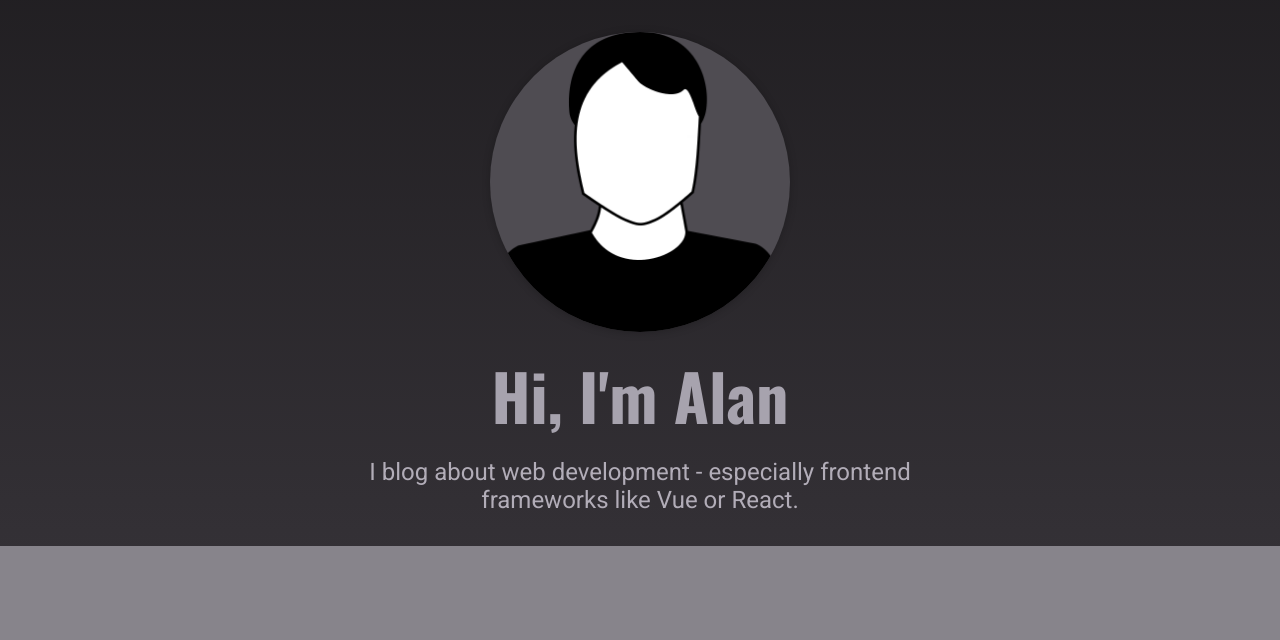
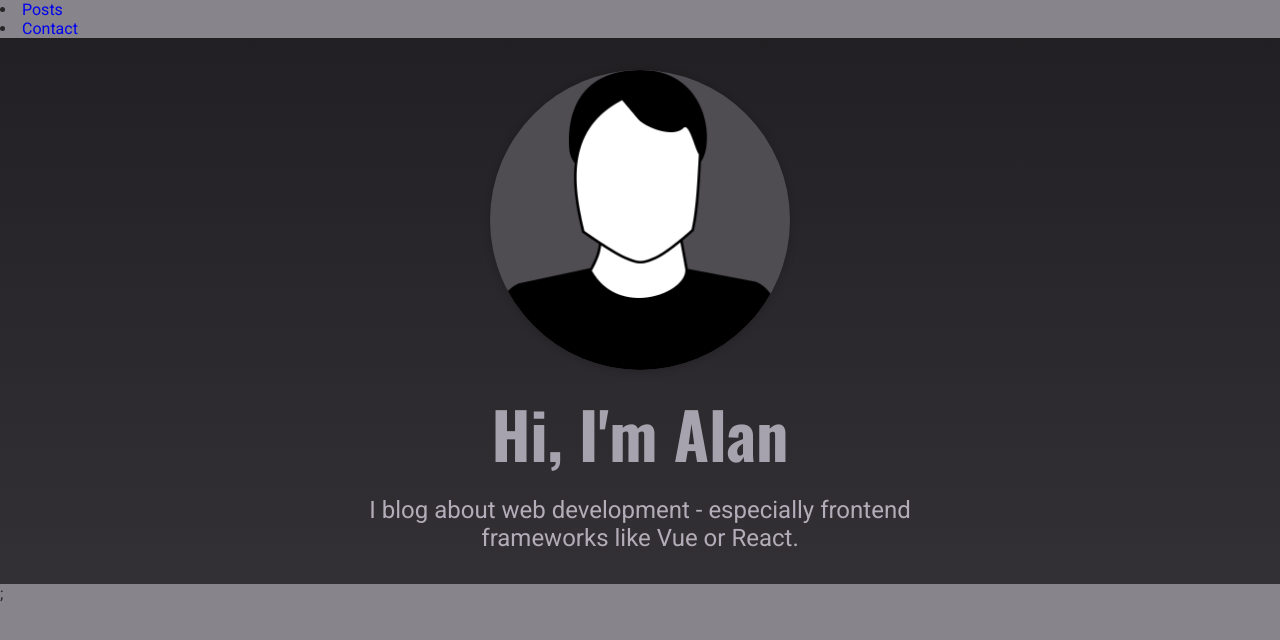
Before and after one commit to agradecki/next-blog-app, a Next.js app: page / in a window 1280 px wide. Shown: the top 640 px of the page. Built offline with nearby package versions, Linux system fonts and the light colour scheme.

Commit message:
implemented layout and navigation

```diff
--- /dev/null
+++ b/components/layout/layout.js
@@ -0,0 +1,12 @@
+import MainNavigation from "./main-navigation";
+
+function Layout(props) {
+  return (
+    <>
+      <MainNavigation />
+      <main>{props.children}</main>
+    </>
+  );
+}
+
+export default Layout;
--- /dev/null
+++ b/components/layout/logo.js
@@ -0,0 +1,3 @@
+function Logo() {}
+
+export default Logo;
--- /dev/null
+++ b/components/layout/main-navigation.js
@@ -0,0 +1,24 @@
+import Logo from "./logo";
+import Link from "next/link";
+
+function MainNavigation() {
+  return (
+    <header>
+      <Link href="/">
+        <a>
+          <Logo />
+        </a>
+      </Link>
+      <nav>
+        <li>
+          <Link href="/posts">Posts</Link>
+        </li>
+        <li>
+          <Link href="/contact">Contact</Link>
+        </li>
+      </nav>
+    </header>
+  );
+}
+
+export default MainNavigation;
--- a/pages/_app.js
+++ b/pages/_app.js
@@ -1,7 +1,12 @@
 import "../styles/globals.css";
+import Layout from "../components/layout/layout";
 
 function MyApp({ Component, pageProps }) {
-  return <Component {...pageProps} />;
+  return (
+    <Layout>
+      <Component {...pageProps} />;
+    </Layout>
+  );
 }
 
 export default MyApp;
```
